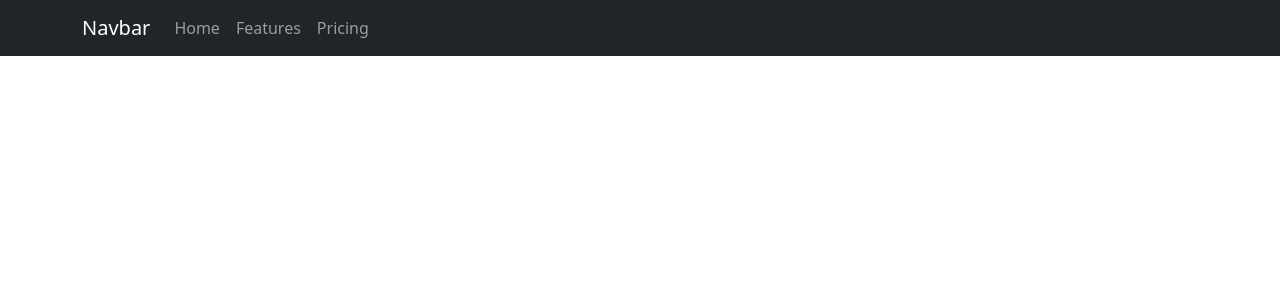
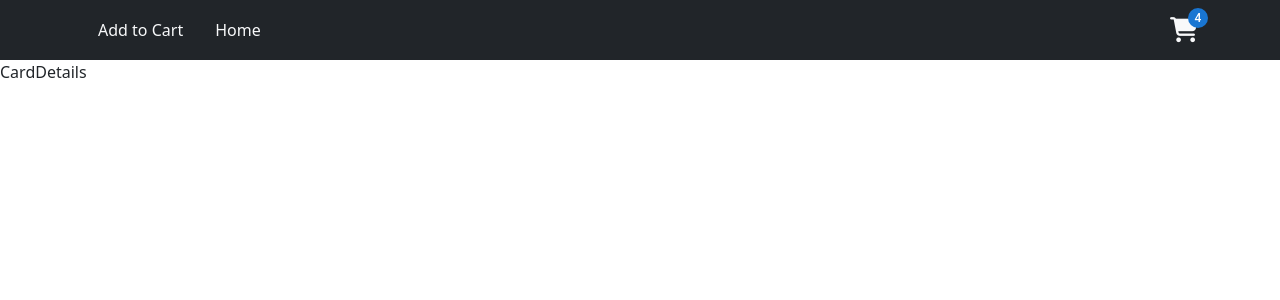
Before and after one commit to arjun01-debug/e-commerce, a React (Create React App) app in the folder addtocart/: page /cart in a window 1280 px wide. Shown: the top 300 px of the page. Built offline with nearby package versions, Linux system fonts and the light colour scheme.

Commit message:
3rd commit

```diff
--- a/addtocart/public/index.html
+++ b/addtocart/public/index.html
@@ -15,6 +15,13 @@
       user's mobile device or desktop. See https://developers.google.com/web/fundamentals/web-app-manifest/
     -->
     <link rel="manifest" href="%PUBLIC_URL%/manifest.json" />
+    <link
+      rel="stylesheet"
+      href="https://cdnjs.cloudflare.com/ajax/libs/font-awesome/6.7.1/css/all.min.css"
+      integrity="sha512-5Hs3dF2AEPkpNAR7UiOHba+lRSJNeM2ECkwxUIxC1Q/FLycGTbNapWXB4tP889k5T5Ju8fs4b1P5z/iB4nMfSQ=="
+      crossorigin="anonymous"
+      referrerpolicy="no-referrer"
+    />
     <!--
       Notice the use of %PUBLIC_URL% in the tags above.
       It will be replaced with the URL of the `public` folder during the build.
--- a/addtocart/src/App.js
+++ b/addtocart/src/App.js
@@ -1,10 +1,17 @@
 import Header from "./components/Header";
 import "bootstrap/dist/css/bootstrap.min.css";
+import { Routes, Route } from "react-router-dom";
+import Cards from "./components/Cards";
+import CardDetails from "./components/CardDetails";
 
 function App() {
   return (
     <div>
       <Header />
+      <Routes>
+        <Route path="/" element={<Cards />} />
+        <Route path="/cart" element={<CardDetails />} />
+      </Routes>
     </div>
   );
 }
--- /dev/null
+++ b/addtocart/src/components/CardDetails.jsx
@@ -0,0 +1,7 @@
+import React from "react";
+
+const CardDetails = () => {
+  return <>CardDetails</>;
+};
+
+export default CardDetails;
--- /dev/null
+++ b/addtocart/src/components/Cards.jsx
@@ -0,0 +1,7 @@
+import React from "react";
+
+const Cards = () => {
+  return <>Cards</>;
+};
+
+export default Cards;
--- a/addtocart/src/components/Header.jsx
+++ b/addtocart/src/components/Header.jsx
@@ -1,18 +1,58 @@
-import React from "react";
+import React, { useState } from "react";
 import Navbar from "react-bootstrap/Navbar";
 import Container from "react-bootstrap/Container";
 import Nav from "react-bootstrap/Nav";
+import Badge from "@mui/material/Badge";
+import { NavLink } from "react-router-dom";
+import Menu from "@mui/material/Menu";
 
 const Header = () => {
+  const [anchorEl, setAnchorEl] = useState(null);
+  const open = Boolean(anchorEl);
+  const handleClick = (event) => {
+    setAnchorEl(event.currentTarget);
+  };
+  const handleClose = () => {
+    setAnchorEl(null);
+  };
   return (
-    <Navbar bg="dark" data-bs-theme="dark">
+    <Navbar bg="dark" data-bs-theme="dark" style={{ height: "60px" }}>
       <Container>
-        <Navbar.Brand href="#home">Navbar</Navbar.Brand>
+        <NavLink to="/" className="text-decoration-none text-light mx-3">
+          Add to Cart
+        </NavLink>
         <Nav className="me-auto">
-          <Nav.Link href="#home">Home</Nav.Link>
-          <Nav.Link href="#features">Features</Nav.Link>
-          <Nav.Link href="#pricing">Pricing</Nav.Link>
+          <NavLink to="/" className="text-decoration-none text-light mx-3">
+            Home
+          </NavLink>
         </Nav>
+        <Badge
+          badgeContent={4}
+          color="primary"
+          id="basic-button"
+          aria-controls={open ? "basic-menu" : undefined}
+          aria-haspopup="true"
+          aria-expanded={open ? "true" : undefined}
+          onClick={handleClick}
+        >
+          <i
+            class="fa-solid fa-cart-shopping text-light"
+            style={{ fontSize: 25, cursor: "pointer" }}
+          ></i>
+        </Badge>
+        <Menu
+          id="basic-menu"
+          anchorEl={anchorEl}
+          open={open}
+          onClose={handleClose}
+          MenuListProps={{
+            "aria-labelledby": "basic-button",
+          }}
+        >
+          <div className="card_details">
+            <p>Your card is empty</p>
+          </div>
+        </Menu>
       </Container>
     </Navbar>
   );
--- a/addtocart/src/index.js
+++ b/addtocart/src/index.js
@@ -1,14 +1,17 @@
-import React from 'react';
-import ReactDOM from 'react-dom/client';
-import './index.css';
-import App from './App';
-import reportWebVitals from './reportWebVitals';
+import React from "react";
+import ReactDOM from "react-dom/client";
+import "./index.css";
+import App from "./App";
+import reportWebVitals from "./reportWebVitals";
+import { BrowserRouter } from "react-router-dom";
 
-const root = ReactDOM.createRoot(document.getElementById('root'));
+const root = ReactDOM.createRoot(document.getElementById("root"));
 root.render(
-  <React.StrictMode>
-    <App />
-  </React.StrictMode>
+  <BrowserRouter>
+    <React.StrictMode>
+      <App />
+    </React.StrictMode>
+  </BrowserRouter>
 );
 
 // If you want to start measuring performance in your app, pass a function
```
Also changed, not shown: addtocart/src/components/style.css (+65 -0 lines), addtocart/src/components/Card.jsx (deleted).
